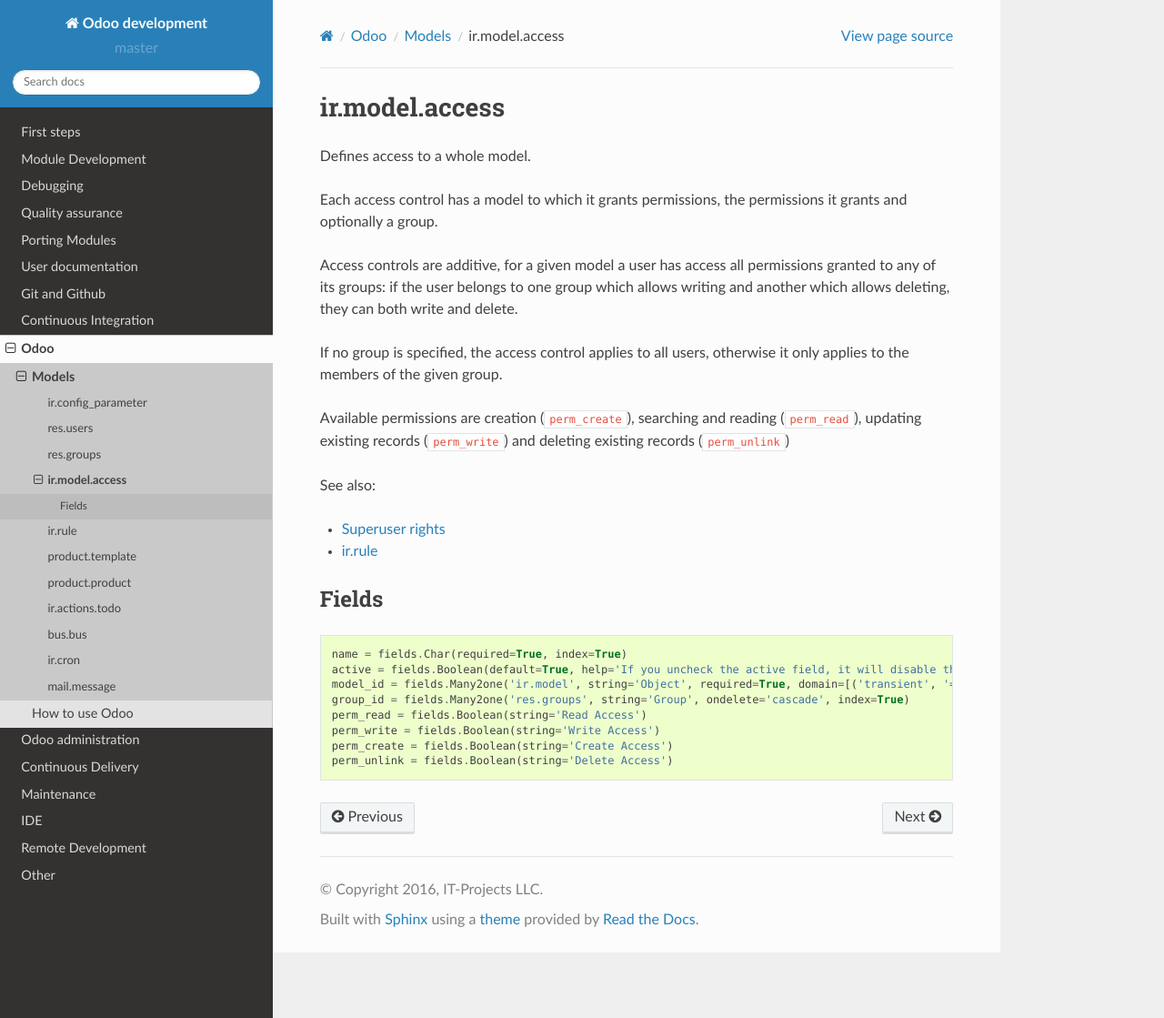
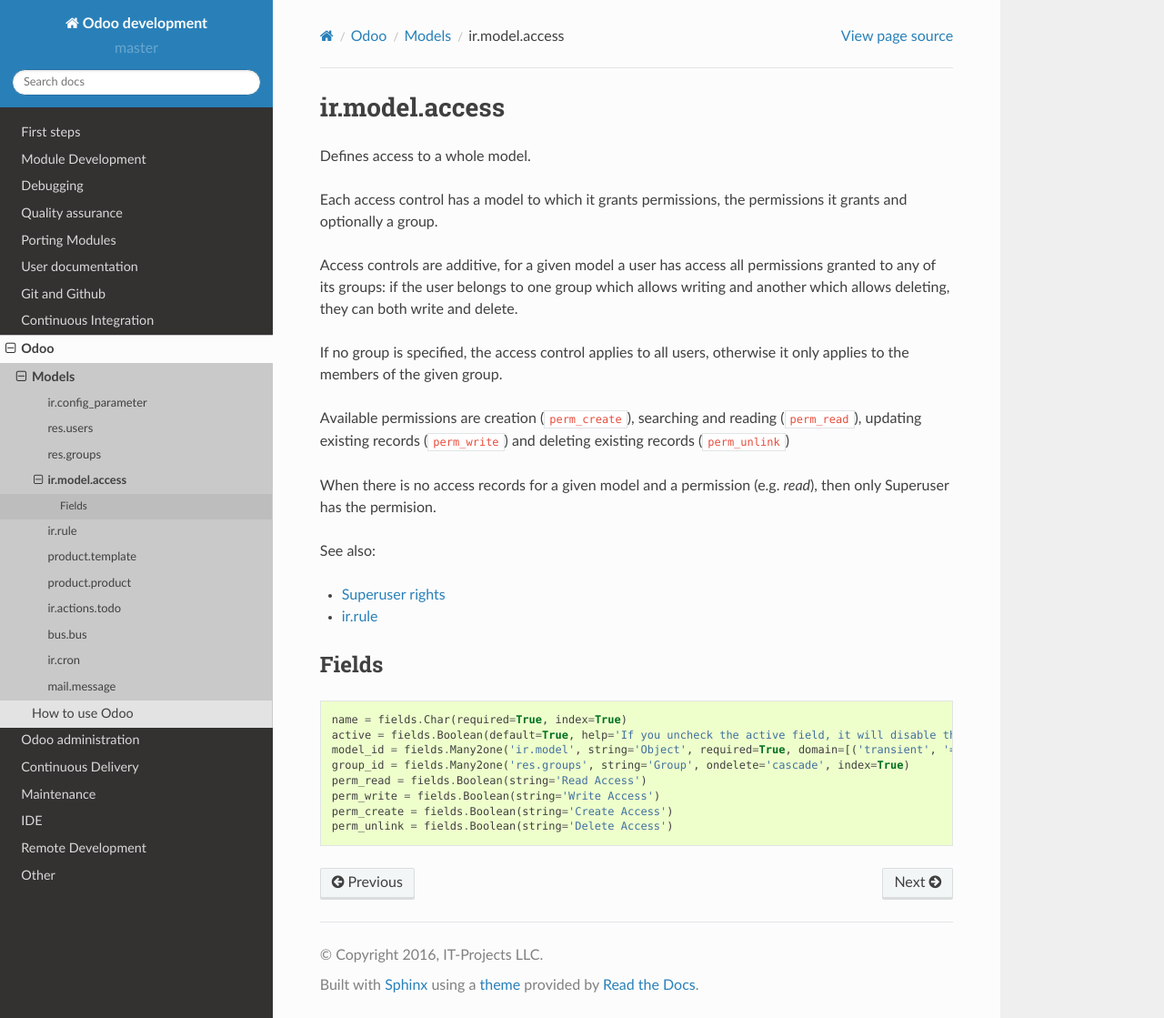
Before and after one commit to itpp-labs/odoo-development, a Sphinx documentation site: the page built from docs/odoo/models/ir.model.access.rst, in a window 1280 px wide and 1119 px high. Shown: the whole window at 91% size. Built offline with Sphinx 7.4.7 and the Read the Docs theme 2.0.0, drawn with Linux system fonts in a browser that asks for light colours.

Commit message:
No access records case

```diff
--- a/docs/odoo/models/ir.model.access.rst
+++ b/docs/odoo/models/ir.model.access.rst
@@ -19,6 +19,8 @@
 (``perm_read``), updating existing records (``perm_write``) and deleting
 existing records (``perm_unlink``)
 
+When there is no access records for a given model and a permission (e.g. *read*), then only Superuser has the permision.
+
 See also:
 
 * :doc:`Superuser rights <../../../dev/access/admin>`
```
